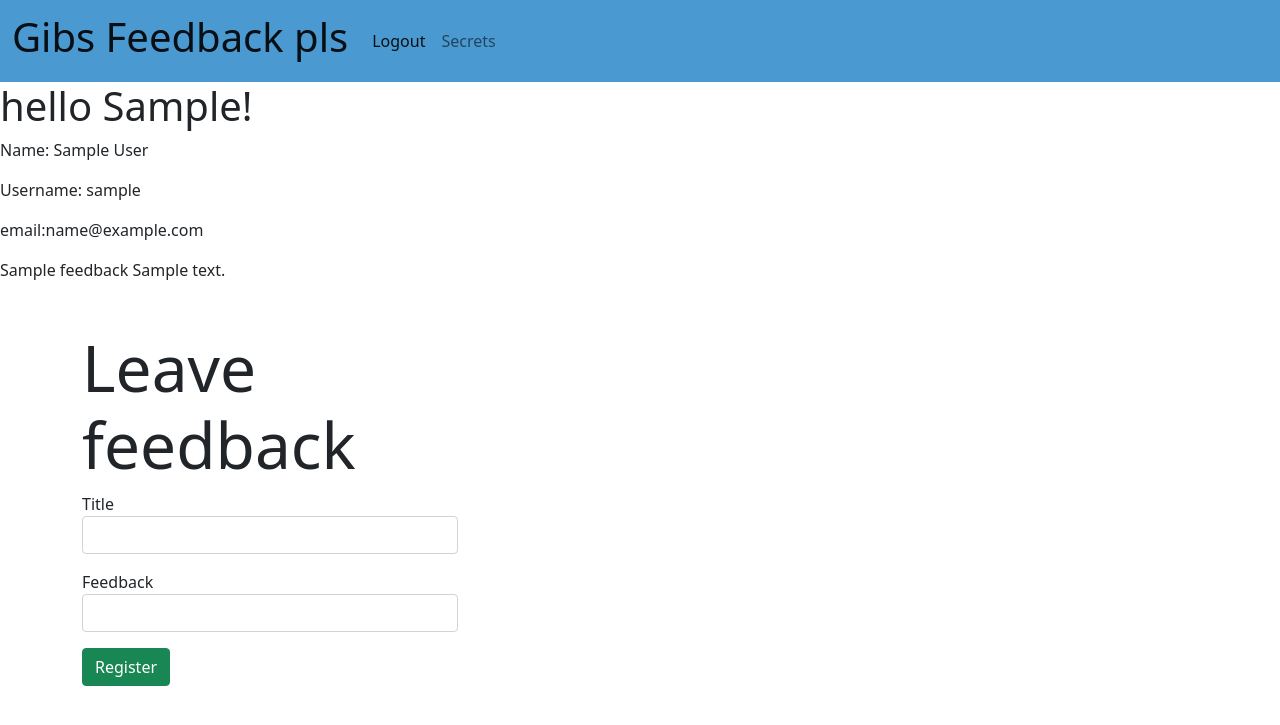
After one commit to Joyce-w/Intermediate_Flask_24, a Flask app: a page that uses 24.5 Flask_Feedback/templates/user_info.html in a window 1280 px wide. The commit adds this page. Shown: the top 725 px of the page. Run offline with Flask 2, Linux system fonts and the light colour scheme; the visitor is signed in with stand-in values (Sample User, id 1); tables that the repository leaves empty hold one stand-in row (values such as "Sample post").

Commit message:
Display user info/ feedback form when loggedin

```diff
--- a/24.5 Flask_Feedback/app.py
+++ b/24.5 Flask_Feedback/app.py
@@ -1,8 +1,7 @@
 from flask import Flask, request, render_template,  redirect, flash, session
 from flask_debugtoolbar import DebugToolbarExtension
-from models import db, connect_db, User
-from forms import AddRegistrationForm, LoginForm
-
+from models import db, connect_db, User, Feedback
+from forms import AddRegistrationForm, LoginForm, FeedbackForm
 
 # app created
 app = Flask(__name__)
@@ -46,7 +45,7 @@ def register():
         db.session.commit()
 
         # set user to session
-        session['curr_user'] = user.id
+        session['curr_user'] = user.username
 
         return redirect('/secret')
     else:
@@ -70,14 +69,29 @@ def login():
 
         user = User.authenticate(username, password)
         if user:
-            session['curr_user'] = user.id
-            return redirect('/secret')
+            session['curr_user'] = user.username
+
+            return redirect(f"/users/{user.username}")
         else:
             form.username.errors = ['invalid username or password!']
 
     return render_template('login.html',  form=form)
 
+@app.route('/users/<curr_user>')
+def display_user_info(curr_user):
+    """Display user information"""
+
+    form = FeedbackForm()
+    if 'curr_user' in session:
+        user = User.query.get_or_404(curr_user)
+
+        return render_template('user_info.html', user=user, form=form)
+
+    else:
+        return redirect('/login')
+
+
 @app.route('/logout')
 def logout_user():
     session.pop('curr_user')
-    return redirect('/')
+    return redirect('/login')
--- a/24.5 Flask_Feedback/forms.py
+++ b/24.5 Flask_Feedback/forms.py
@@ -13,3 +13,8 @@ class LoginForm(FlaskForm):
     """Form for login"""
     username = StringField("Username")
     password = PasswordField("Password")
+
+class FeedbackForm(FlaskForm):
+    """Feedback form """
+    title = StringField("Title")
+    Feedback = StringField("Feedback")
--- a/24.5 Flask_Feedback/templates/login.html
+++ b/24.5 Flask_Feedback/templates/login.html
@@ -4,7 +4,7 @@
 <div class="container mt-5">
     <div class="row " style="width: 25rem">
         <form method="POST">
-            <h1 class="display-3">Register here!</h1>
+            <h1 class="display-3">Login</h1>
             {{ form.hidden_tag() }}
             {% for field in form
                     if field.widget.input_type != 'hidden' %}
--- /dev/null
+++ b/24.5 Flask_Feedback/templates/user_info.html
@@ -0,0 +1,54 @@
+{% extends 'base.html'%}
+
+{% block content%}
+
+<h1>hello {{user.first_name}}!</h1>
+
+    <p>
+        Name: {{user.first_name}} {{user.last_name}}
+    </p>
+    <p>
+        Username: {{user.username}}
+    </p>
+    <p>
+        email:{{user.email}}
+    </p>
+
+    <div>
+        <p>
+        {% for f in user.feedbacks %}
+        {{f.title}}
+        {{f.content}}
+        {% endfor %}
+    </p>
+
+    </div>
+
+
+
+    <div class="container mt-5">
+        <div class="row " style="width: 25rem">
+            <form method="POST">
+                <h1 class="display-3">Leave feedback</h1>
+                {{ form.hidden_tag() }}
+                {% for field in form
+                    if field.widget.input_type != 'hidden' %}
+                <p>
+                    {{field.label}}
+                    {{field(class_="form-control")}}
+
+
+                    {% for error in field.errors %}
+                    {{ error }}
+                    {% endfor %}
+
+                </p>
+
+                {% endfor %}
+                <button type="submit" class="btn btn-success">Register</button>
+            </form>
+        </div>
+    </div>
+
+
+{% endblock%}
```
Also changed, not shown: 24.5 Flask_Feedback/models.py (+21 -5 lines).
